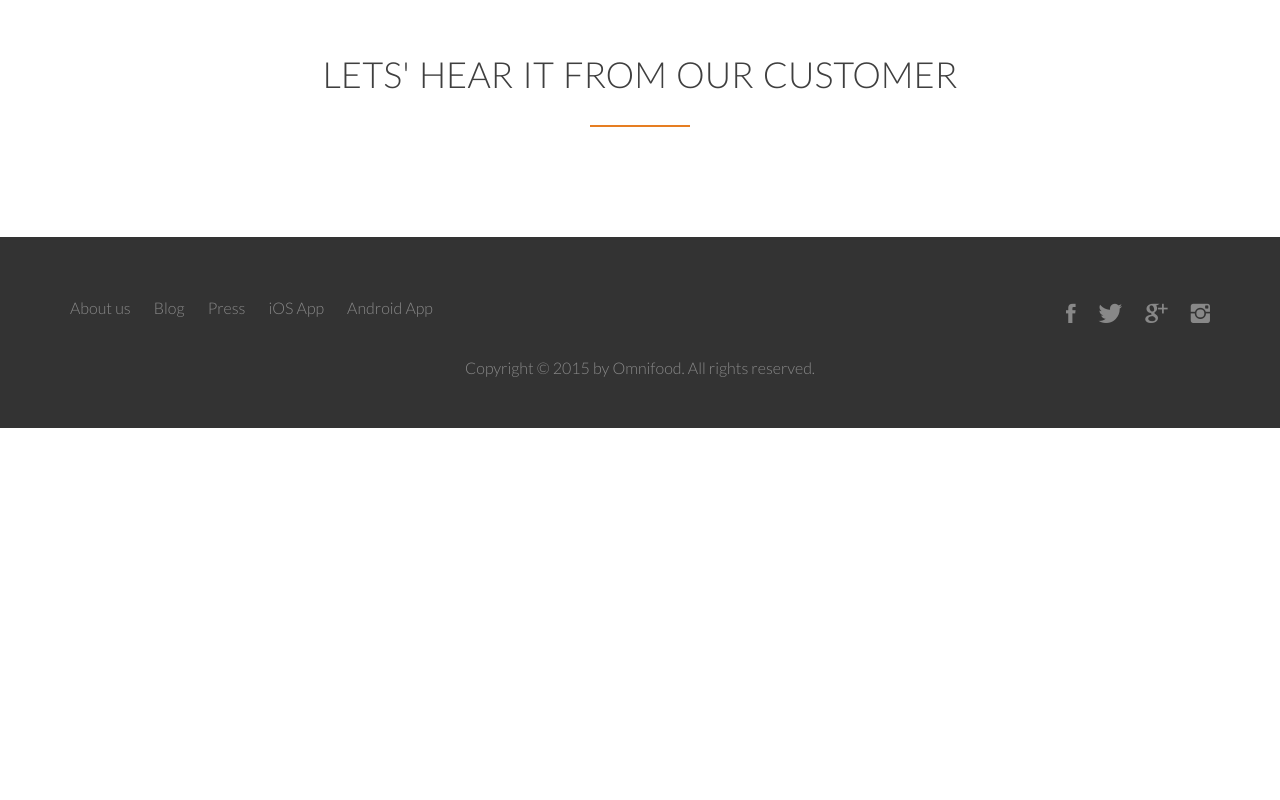
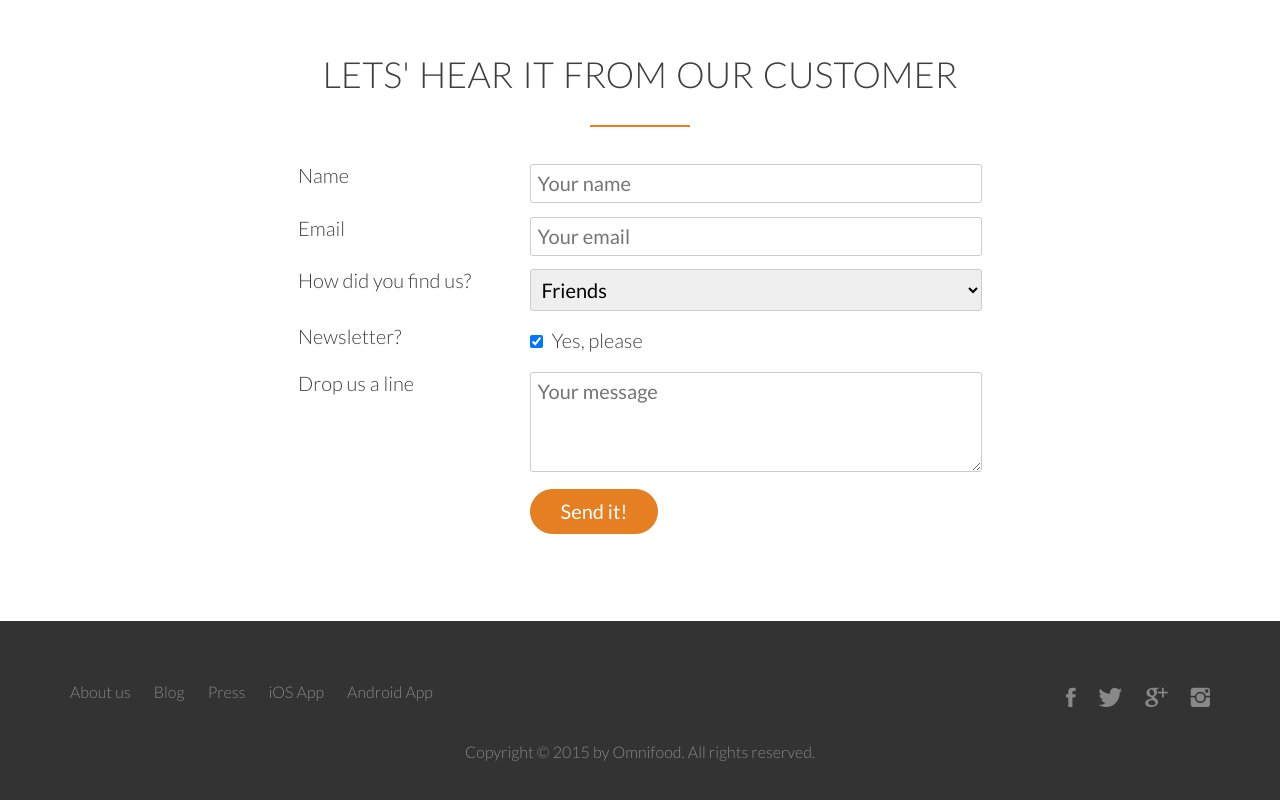
Before and after one commit to mbmohib/omnifood, a plain HTML site: page index.html in a window 1280 px wide. Shown: the part 5422-6222 px from the top of the page. Before the commit the page ends 5850 px from the top, so only its background shows below. Drawn offline with Linux system fonts and the light colour scheme; files whose address does not match are found by name.

Commit message:
Finish testimonial section

```diff
--- a/index.html
+++ b/index.html
@@ -387,7 +387,65 @@
         <div class="row">
             <h2>Lets' hear it from our customer</h2>
         </div>
+        <div class="row">
+            <form method="post" action="#" class="contact-form">
+                <div class="row">
+                    <div class="col span-1-of-3">
+                        <label for="name">Name</label>
+                    </div>
+                    <div class="col span-2-of-3">
+                        <input type="text" name="name" id="name" placeholder="Your name" required>
+                    </div>
+                </div>
+                <div class="row">
+                    <div class="col span-1-of-3">
+                        <label for="email">Email</label>
+                    </div>
+                    <div class="col span-2-of-3">
+                        <input type="email" name="email" id="email" placeholder="Your email" required>
+                    </div>
+                </div>
+                <div class="row">
+                    <div class="col span-1-of-3">
+                        <label for="find-us">How did you find us?</label>
+                    </div>
+                    <div class="col span-2-of-3">
+                        <select name="find-us" id="find-us">
+                            <option value="friends" selected>Friends</option>
+                            <option value="search">Search engine</option>
+                            <option value="ad">Advertisement</option>
+                            <option value="other">Other</option>
+                        </select>
+                    </div>
+                </div>
+                <div class="row">
+                    <div class="col span-1-of-3">
+                        <label>Newsletter?</label>
+                    </div>
+                    <div class="col span-2-of-3">
+                        <input type="checkbox" name="news" id="news" checked> Yes, please
+                    </div>
+                </div>
+                <div class="row">
+                    <div class="col span-1-of-3">
+                        <label>Drop us a line</label>
+                    </div>
+                    <div class="col span-2-of-3">
+                        <textarea name="message" placeholder="Your message"></textarea>
+                    </div>
+                </div>
+                <div class="row">
+                    <div class="col span-1-of-3">
+                        <label>&nbsp;</label>
+                    </div>
+                    <div class="col span-2-of-3">
+                        <input type="submit" value="Send it!">
+                    </div>
+                </div>
 
+            </form>
+
+        </div>
     </section>
 
     <footer>
```
